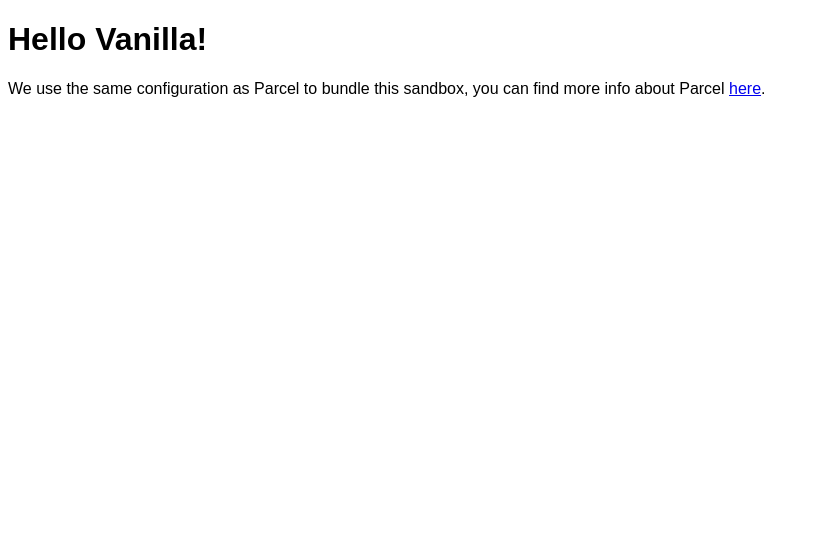
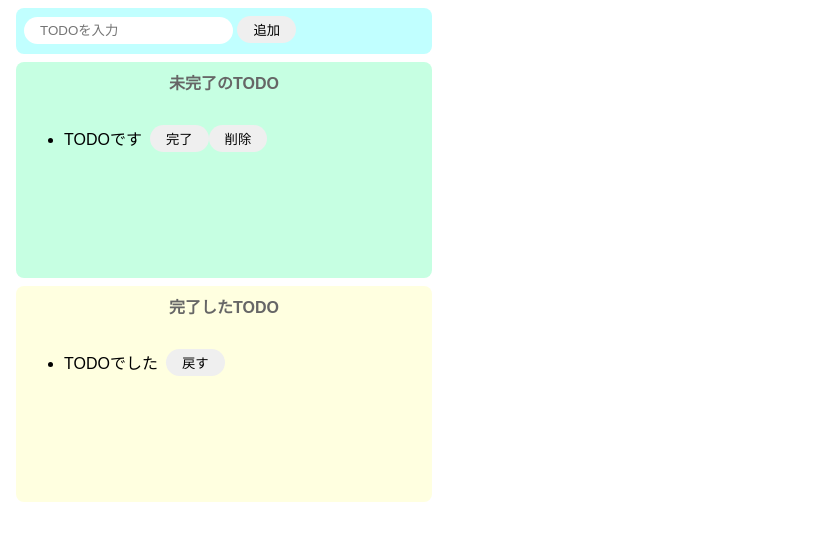
Before and after one commit to kaitosun/todo_js, a website built with Parcel: page index.html in a window 1280 px wide. Shown: the whole page, without its empty margins (0-819 px from the left). Built offline with nearby package versions, Linux system fonts and the light colour scheme.

Commit message:
TODO_CSSの実装まで

```diff
--- a/index.html
+++ b/index.html
@@ -1,16 +1,38 @@
 <!DOCTYPE html>
 <html>
+  <head>
+    <title>TODO(JS)</title>
+    <meta charset="UTF-8" />
+  </head>
 
-<head>
-	<title>Parcel Sandbox</title>
-	<meta charset="UTF-8" />
-</head>
-
-<body>
-	<div id="app"></div>
-
-	<script src="src/index.js">
-	</script>
-</body>
-
+  <body>
+    <div class="input-area">
+      <input placeholder="TODOを入力" />
+      <button>追加</button>
+    </div>
+    <div class="incomplete-area">
+      <p class="title">未完了のTODO</p>
+      <ul>
+        <li>
+          <div class="list-row">
+            <p class="p-space">TODOです</p>
+            <button>完了</button>
+            <button>削除</button>
+          </div>
+        </li>
+      </ul>
+    </div>
+    <div class="complete-area">
+      <p class="title">完了したTODO</p>
+      <ul>
+        <li>
+          <div class="list-row">
+            <p class="p-space">TODOでした</p>
+            <button>戻す</button>
+          </div>
+        </li>
+      </ul>
+    </div>
+    <script src="src/index.js"></script>
+  </body>
 </html>
--- a/src/index.js
+++ b/src/index.js
@@ -1,10 +1 @@
 import "./styles.css";
-
-document.getElementById("app").innerHTML = `
-<h1>Hello Vanilla!</h1>
-<div>
-  We use the same configuration as Parcel to bundle this sandbox, you can find more
-  info about Parcel
-  <a href="https://parceljs.org" target="_blank" rel="noopener noreferrer">here</a>.
-</div>
-`;
--- a/src/styles.css
+++ b/src/styles.css
@@ -1,3 +1,66 @@
 body {
   font-family: sans-serif;
 }
+
+input {
+  border-radius: 16px;
+  border: none;
+  padding: 6px 16px;
+  outline: none;
+}
+
+button {
+  border-radius: 16px;
+  border: none;
+  padding: 4px 16px;
+}
+
+button:hover {
+  background-color: #ff7fff;
+  color: #fff;
+  cursor: pointer;
+}
+
+.p-space {
+  margin-right: 8px;
+}
+
+.input-area {
+  background-color: #c1ffff;
+  width: 400px;
+  height: 30px;
+  padding: 8px;
+  margin: 8px;
+  border-radius: 8px;
+}
+
+.incomplete-area {
+  background-color: #c6ffe2;
+  width: 400px;
+  min-height: 200px;
+  padding: 8px;
+  margin: 8px;
+  border-radius: 8px;
+}
+
+.complete-area {
+  background-color: #ffffe0;
+  width: 400px;
+  min-height: 200px;
+  padding: 8px;
+  margin: 8px;
+  border-radius: 8px;
+}
+
+.title {
+  text-align: center;
+  margin-top: 0;
+  font-weight: bold;
+  color: #666;
+}
+
+.list-row {
+  display: flex;
+  align-items: center;
+  padding-bottom: 4px;
+}
```
